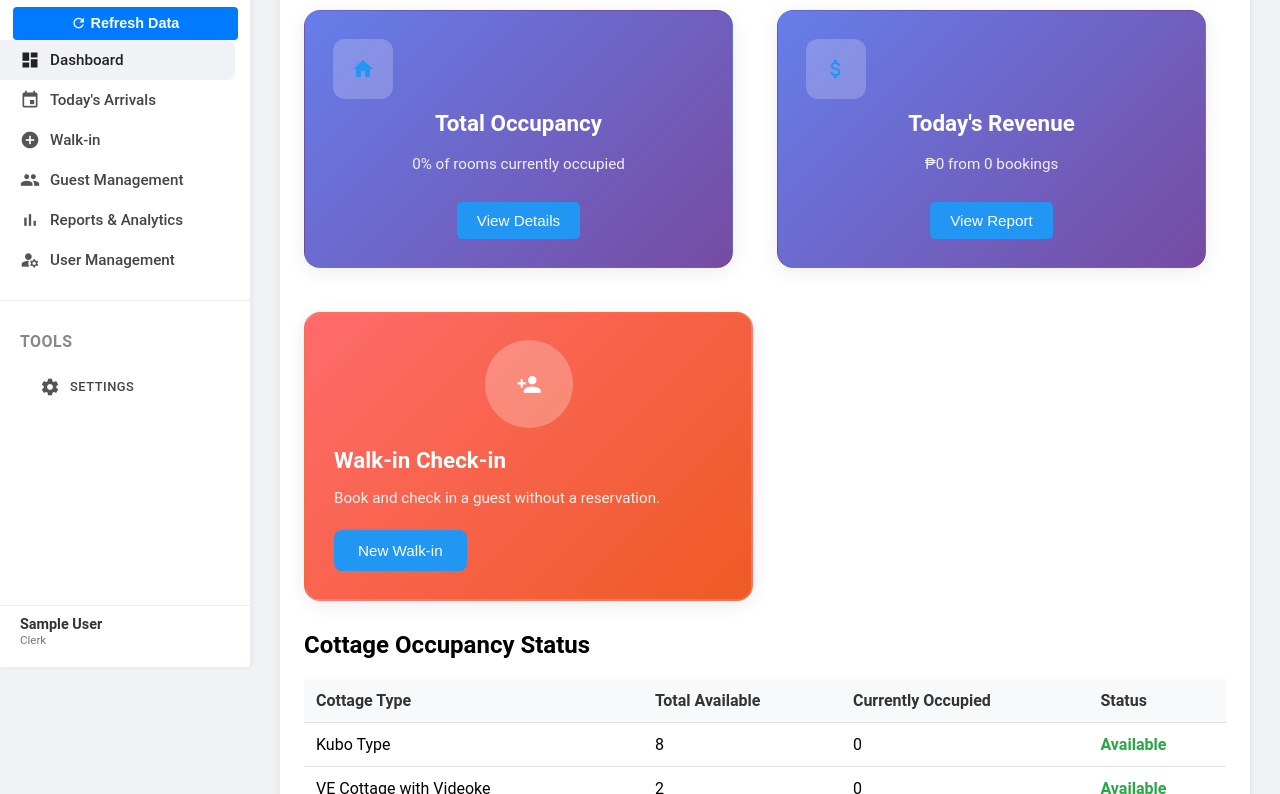
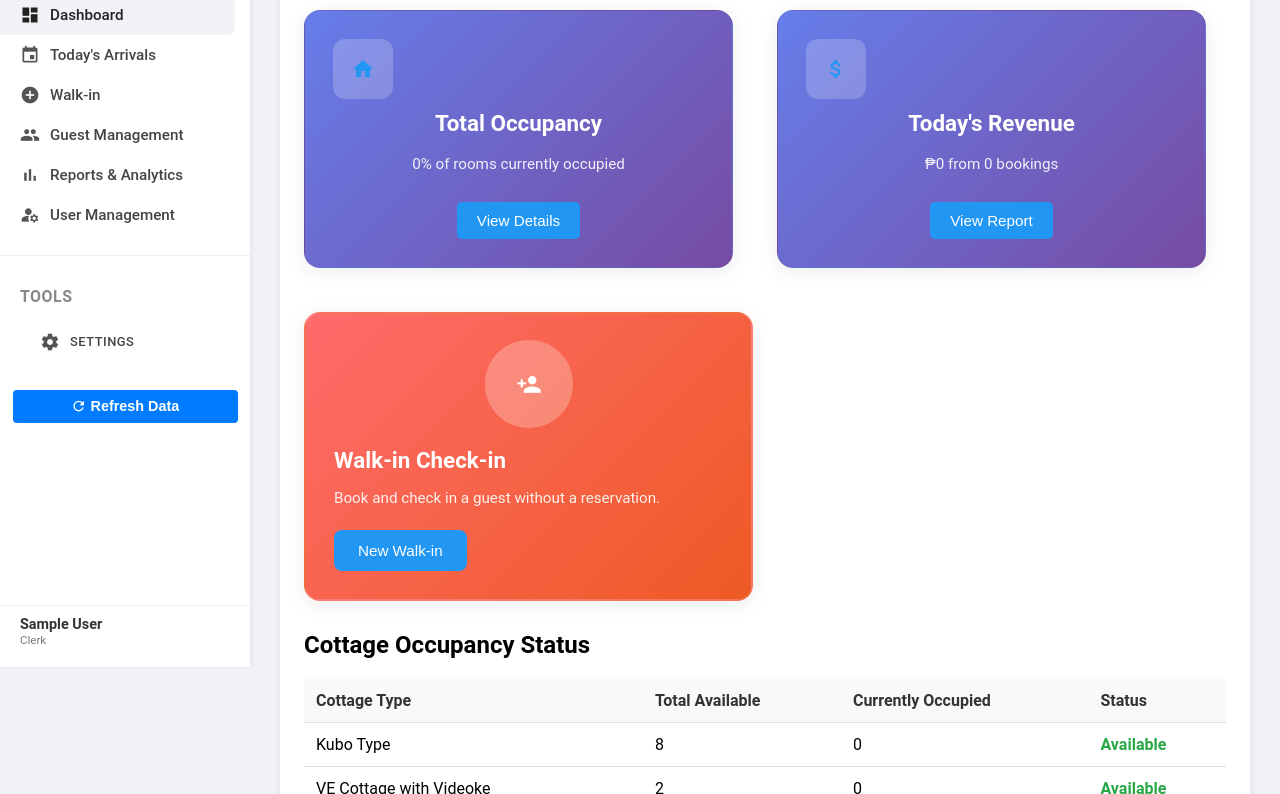
Before and after one commit to W0nd3r1ng/villa-ester, a plain HTML site: page clerk.html in a window 1280 px wide. Shown: the part 133-927 px from the top of the page. Drawn offline with nearby package versions, Linux system fonts and the light colour scheme; no server answers; sample sign-in values are in the browser's storage.

Commit message:
refresh data button moved

```diff
--- a/clerk.html
+++ b/clerk.html
@@ -20,8 +20,6 @@
                 <h2>Villa Ester Resort</h2>
                 <!--<span class="material-icons">menu</span>-->
             </div>
-            <!-- Move Refresh Data button here -->
-            <button id="refresh-data-btn" class="btn btn-primary" style="width:90%;margin:12px auto 0 auto;display:block;"><span class="material-icons" style="font-size:1.1em;vertical-align:middle;">refresh</span> Refresh Data</button>
             <nav class="sidebar-nav">
                 <ul>
                     <li><a href="#" data-panel="dashboard-overview-panel" class="active"><i class="material-icons">dashboard</i> Dashboard</a></li>
@@ -38,6 +36,8 @@
                      </ul>
                 </div>
             </nav>
+            <!-- Place Refresh Data button here, below TOOLS -->
+            <button id="refresh-data-btn" class="btn btn-primary" style="width:90%;margin:18px auto 0 auto;display:block;"><span class="material-icons" style="font-size:1.1em;vertical-align:middle;">refresh</span> Refresh Data</button>
             <div class="sidebar-footer">
                  <div class="profile-info">
                     <!-- <img src="https://via.placeholder.com/30" alt="Profile Pic" class="profile-pic"> -->
```
